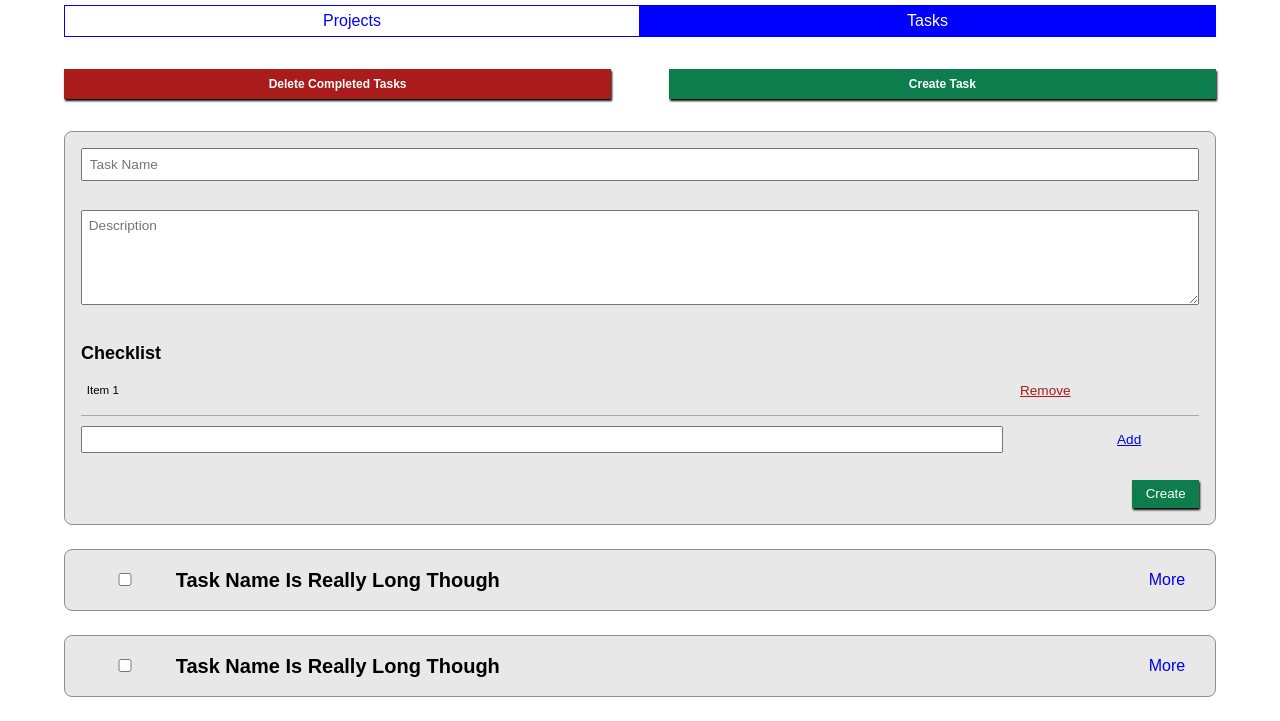
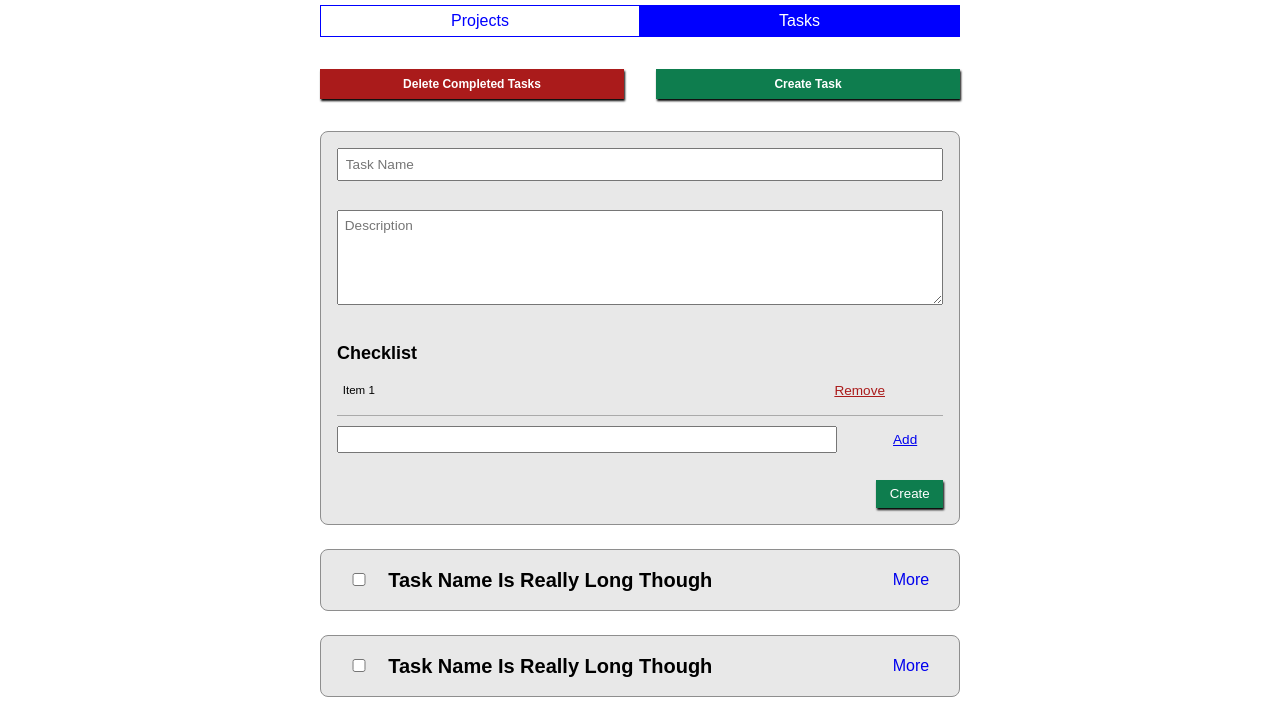
Before and after one commit to BlessedOneKobo/todo-list, a plain HTML site: page index.html in a window 1280 px wide. Shown: the part 81-802 px from the top of the page. Drawn offline with Linux system fonts and the light colour scheme.

Commit message:
feat: Make #container responsive

```diff
--- a/style.css
+++ b/style.css
@@ -58,6 +58,17 @@ a {
 #container {
   margin: 1em auto;
   max-width: 90%;
+}
+
+@media (min-width: 768px) {
+  #container {
+    max-width: 70%;
+  }
+}
+@media (min-width: 1024px) {
+  #container {
+    max-width: 50%;
+  }
 }
 /* /container */
 
```
